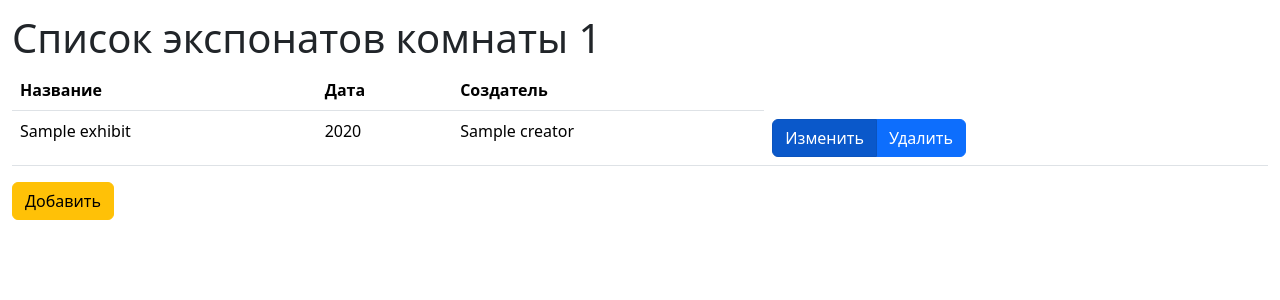
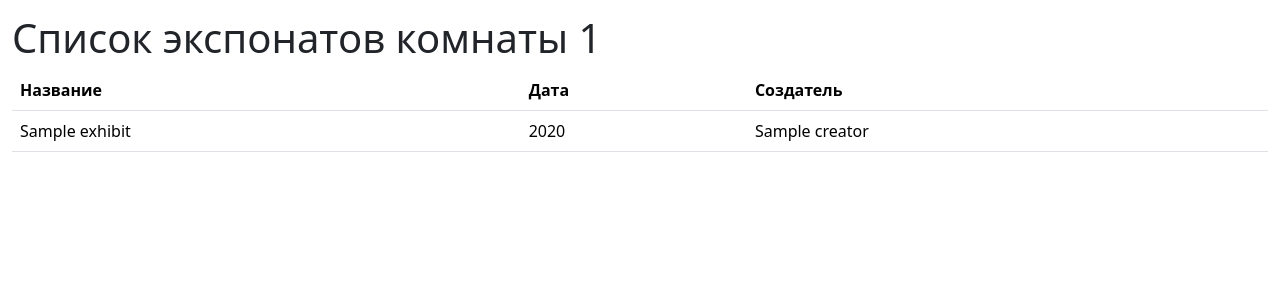
Before and after one commit to AlexeyRodi/museum-web, a Django app: template museum/main/templates/main/exhibits-list.html in a window 1280 px wide. Shown: the part 56-356 px from the top of the page. Run offline with Django 5.2, Linux system fonts and the light colour scheme; the template is opened without the code that fills it: most values are stand-ins (such as "Sample title", 1, 10 or a date in 2020); some libraries are stand-ins or nearby versions.

Commit message:
edit exhibitions-list.html

```diff
--- a/museum/main/templates/main/exhibits-list.html
+++ b/museum/main/templates/main/exhibits-list.html
@@ -56,17 +56,10 @@
             <td>{{ exhibit.name}}</td>
             <td>{{ exhibit.creation_year}}</td>
             <td>{{ exhibit.creator}}</td>
-            <td>
-                <div class="btn-group">
-                    <a href="#" class="btn btn-primary active" aria-current="page">Изменить</a>
-                    <a href="#" class="btn btn-primary">Удалить</a>
-                </div>
-            </td>
         </tr>
         {% endfor %}
         </tbody>
     </table>
-    <button type="button" class="btn btn-warning">Добавить</button>
 </div>
 
 <script src="{% static 'main/js/bootstrap.bundle.min.js'%}"></script>
```
